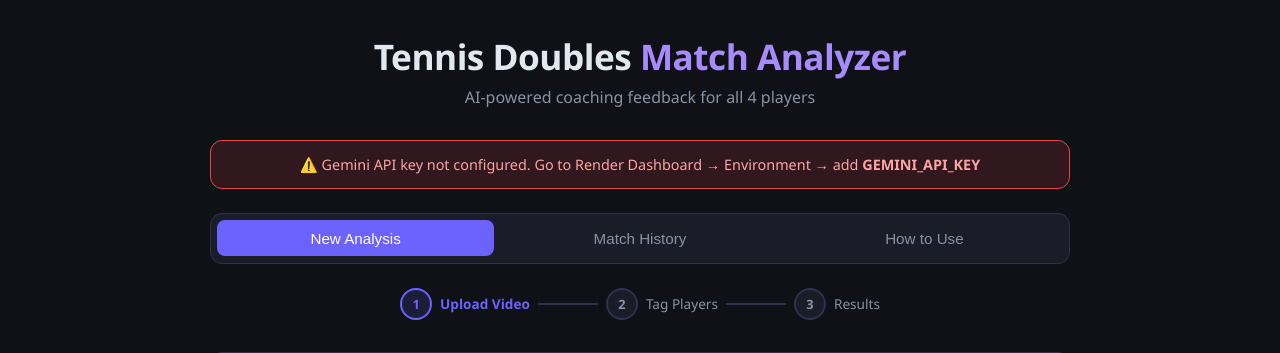
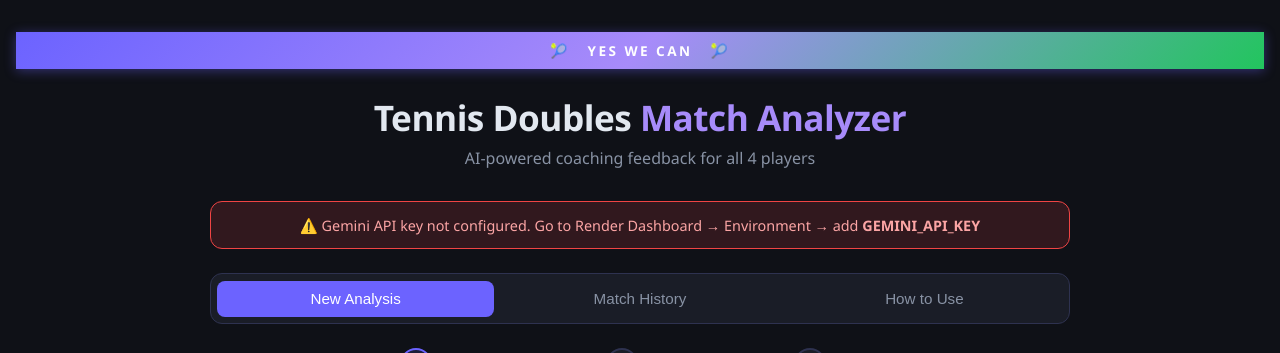
Before and after one commit to Vivek4684/tennis_analyzer, a Flask app: page / in a window 1280 px wide. Shown: the top 353 px of the page. Run offline with Flask 3, Linux system fonts and the light colour scheme.

Commit message:
Fix: normalize Gemini player list to dict, fix overall_rating field, add Yes We Can banner

```diff
--- a/templates/index.html
+++ b/templates/index.html
@@ -32,6 +32,22 @@ body {
 
 a { color: var(--accent2); }
 
+/* ── Yes We Can Banner ── */
+.ywc-banner {
+  background: linear-gradient(135deg, #6c63ff 0%, #a78bfa 50%, #22c55e 100%);
+  text-align: center;
+  padding: 0.55rem 1rem;
+  font-size: 0.85rem;
+  font-weight: 700;
+  letter-spacing: 0.18em;
+  text-transform: uppercase;
+  color: #fff;
+  position: sticky;
+  top: 0;
+  z-index: 100;
+  box-shadow: 0 2px 12px rgba(108,99,255,0.4);
+}
+
 /* ── Header ── */
 .header {
   text-align: center;
@@ -623,10 +639,15 @@ a { color: var(--accent2); }
 </head>
 <body>
 
+<!-- Yes We Can Banner -->
+<div class="ywc-banner" role="banner" aria-label="Yes We Can">
+  🎾 &nbsp; Yes We Can &nbsp; 🎾
+</div>
+
 <!-- ══════════════════════════════════════════════
      HEADER
 ══════════════════════════════════════════════ -->
-<div class="header">
+<div class="header" style="margin-top:1.5rem;">
   <h1>Tennis Doubles <span>Match Analyzer</span></h1>
   <p>AI-powered coaching feedback for all 4 players</p>
 </div>
@@ -1180,19 +1201,58 @@ document.getElementById('analyzeBtn').addEventListener('click', async () => {
 /* ══════════════════════════════════════════════
    RENDER RESULTS
 ══════════════════════════════════════════════ */
+
+/**
+ * Gemini returns players as a LIST: [{name, position, overall_rating, ...}]
+ * The UI needs a DICT keyed by position: {FL: {...}, FR: {...}, ...}
+ * This function handles both formats.
+ */
+function normalizePlayers(raw) {
+  if (!raw) return {};
+  // Already a dict keyed by position
+  if (!Array.isArray(raw) && typeof raw === 'object') {
+    // Could be {FL: {...}} or {players: [...]}
+    if (raw.FL || raw.FR || raw.BL || raw.BR) return raw;
+  }
+  // It's a list — convert to dict
+  const list = Array.isArray(raw) ? raw : [];
+  const dict = {};
+  list.forEach(p => {
+    const pos = (p.position || '').toUpperCase();
+    if (pos) {
+      dict[pos] = {
+        name: p.name,
+        // Gemini uses overall_rating; normalise to rating for the UI
+        rating: p.overall_rating ?? p.rating ?? 0,
+        strengths: p.strengths || [],
+        improvements: p.improvements || p.areas_to_improve || [],
+      };
+    }
+  });
+  return dict;
+}
+
 function renderResults(data) {
-  // Match summary
-  const players = data.players || {};
+  // Normalise players list → dict keyed by position
+  const players = normalizePlayers(data.players);
+
   const fl = players.FL || {};
   const fr = players.FR || {};
   const bl = players.BL || {};
   const br = players.BR || {};
 
-  const team1Avg = avg([fl.rating, fr.rating]);
-  const team2Avg = avg([bl.rating, br.rating]);
+  // Use team scores from Gemini if available, else calculate from player ratings
+  const team1Avg = parseFloat(data.team1_score) || avg([fl.rating, fr.rating]);
+  const team2Avg = parseFloat(data.team2_score) || avg([bl.rating, br.rating]);
   const team1Name = `${fl.name || 'FL'} + ${fr.name || 'FR'}`;
   const team2Name = `${bl.name || 'BL'} + ${br.name || 'BR'}`;
   const team1Wins = team1Avg >= team2Avg;
+
+  // Show match summary if available
+  const summaryEl = document.querySelector('#matchSummary .summary-text');
+  if (summaryEl && data.match_summary) {
+    summaryEl.textContent = data.match_summary;
+  }
 
   document.getElementById('teamScores').innerHTML = `
     <div class="team-score-item ${team1Wins ? 'winner' : ''}">
@@ -1210,7 +1270,7 @@ function renderResults(data) {
 
 /**
  * Renders a 2x2 grid of player cards into the given container.
- * Order: FL (top-left), FR (top-right), BL (bottom-left), BR (bottom-right)
+ * Expects players as a dict: {FL: {name, rating, strengths, improvements}, ...}
  */
 function renderPlayerCards(players, containerId) {
   const container = document.getElementById(containerId);
@@ -1219,14 +1279,16 @@ function renderPlayerCards(players, containerId) {
   container.innerHTML = order.map(pos => {
     const p = (players && players[pos]) ? players[pos] : {};
     const name = p.name || pos;
-    const rating = parseFloat(p.rating) || 0;
-    const strengths = Array.isArray(p.strengths) ? p.strengths : [];
-    const improvements = Array.isArray(p.improvements) ? p.improvements : (Array.isArray(p.areas_to_improve) ? p.areas_to_improve : []);
+    // Support both overall_rating (raw Gemini) and rating (normalised)
+    const rating = parseFloat(p.overall_rating ?? p.rating) || 0;
+    const strengths    = Array.isArray(p.strengths)    ? p.strengths    : [];
+    const improvements = Array.isArray(p.improvements) ? p.improvements
+                       : Array.isArray(p.areas_to_improve) ? p.areas_to_improve : [];
 
     const strengthItems = strengths.slice(0, 3).map(s =>
-      `<li>${escHtml(s)}</li>`).join('') || '<li>No data</li>';
+      `<li>${escHtml(s)}</li>`).join('') || '<li>No data available</li>';
     const improveItems = improvements.slice(0, 3).map(s =>
-      `<li>${escHtml(s)}</li>`).join('') || '<li>No data</li>';
+      `<li>${escHtml(s)}</li>`).join('') || '<li>No data available</li>';
 
     return `
       <div class="player-card" data-pos="${pos}">
@@ -1381,14 +1443,14 @@ function renderHistory(matches) {
 }
 
 function buildHistoryCard(m) {
-  const players = m.players || {};
+  const players = normalizePlayers(m.players);
   const fl = players.FL || {};
   const fr = players.FR || {};
   const bl = players.BL || {};
   const br = players.BR || {};
 
-  const team1Avg = avg([fl.rating, fr.rating]);
-  const team2Avg = avg([bl.rating, br.rating]);
+  const team1Avg = parseFloat(m.team1_score) || avg([fl.rating, fr.rating]);
+  const team2Avg = parseFloat(m.team2_score) || avg([bl.rating, br.rating]);
   const playerNames = [fl.name, fr.name, bl.name, br.name].filter(Boolean).join(', ');
 
   // Build inner player cards HTML (reuse renderPlayerCards logic inline)
@@ -1396,9 +1458,10 @@ function buildHistoryCard(m) {
   const cardsHtml = order.map(pos => {
     const p = players[pos] || {};
     const name = p.name || pos;
-    const rating = parseFloat(p.rating) || 0;
-    const strengths = Array.isArray(p.strengths) ? p.strengths : [];
-    const improvements = Array.isArray(p.improvements) ? p.improvements : (Array.isArray(p.areas_to_improve) ? p.areas_to_improve : []);
+    const rating = parseFloat(p.overall_rating ?? p.rating) || 0;
+    const strengths    = Array.isArray(p.strengths)    ? p.strengths    : [];
+    const improvements = Array.isArray(p.improvements) ? p.improvements
+                       : Array.isArray(p.areas_to_improve) ? p.areas_to_improve : [];
     const strengthItems = strengths.slice(0, 3).map(s => `<li>${escHtml(s)}</li>`).join('') || '<li>No data</li>';
     const improveItems  = improvements.slice(0, 3).map(s => `<li>${escHtml(s)}</li>`).join('') || '<li>No data</li>';
     return `
```
